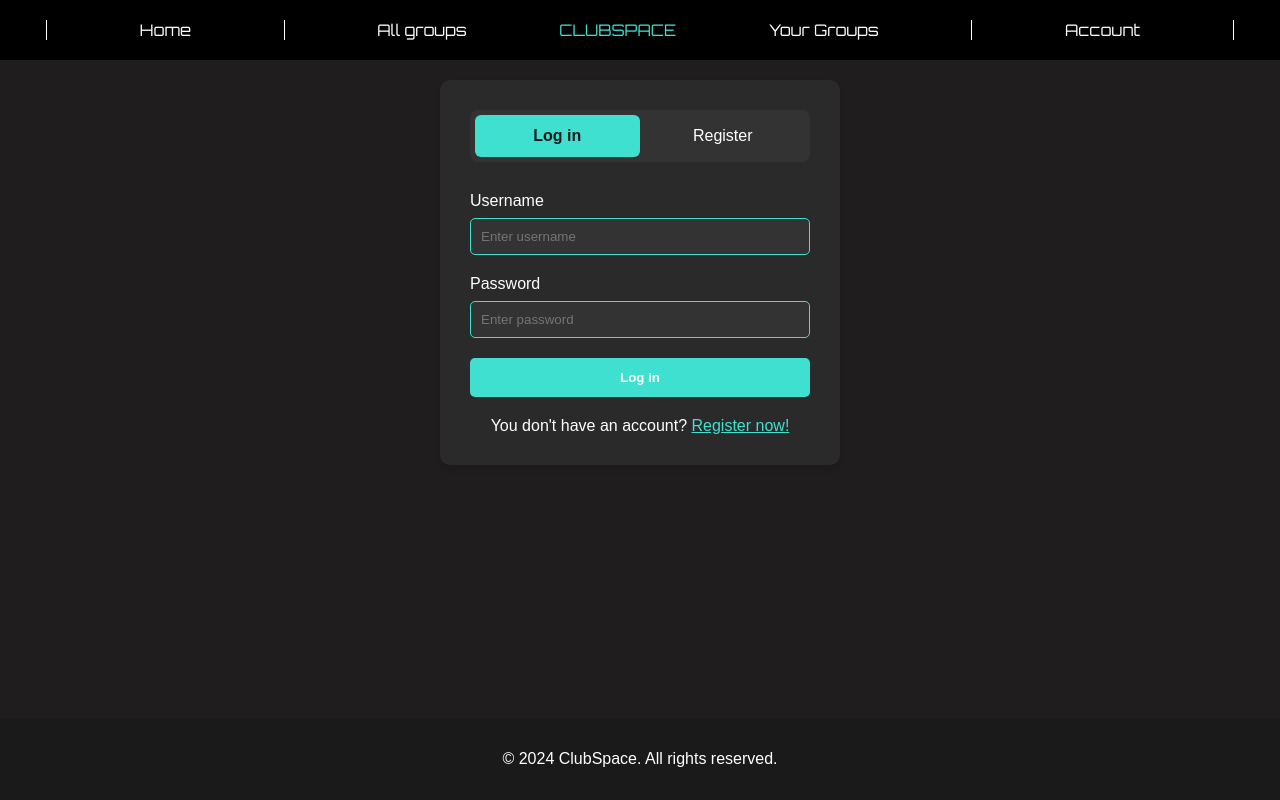
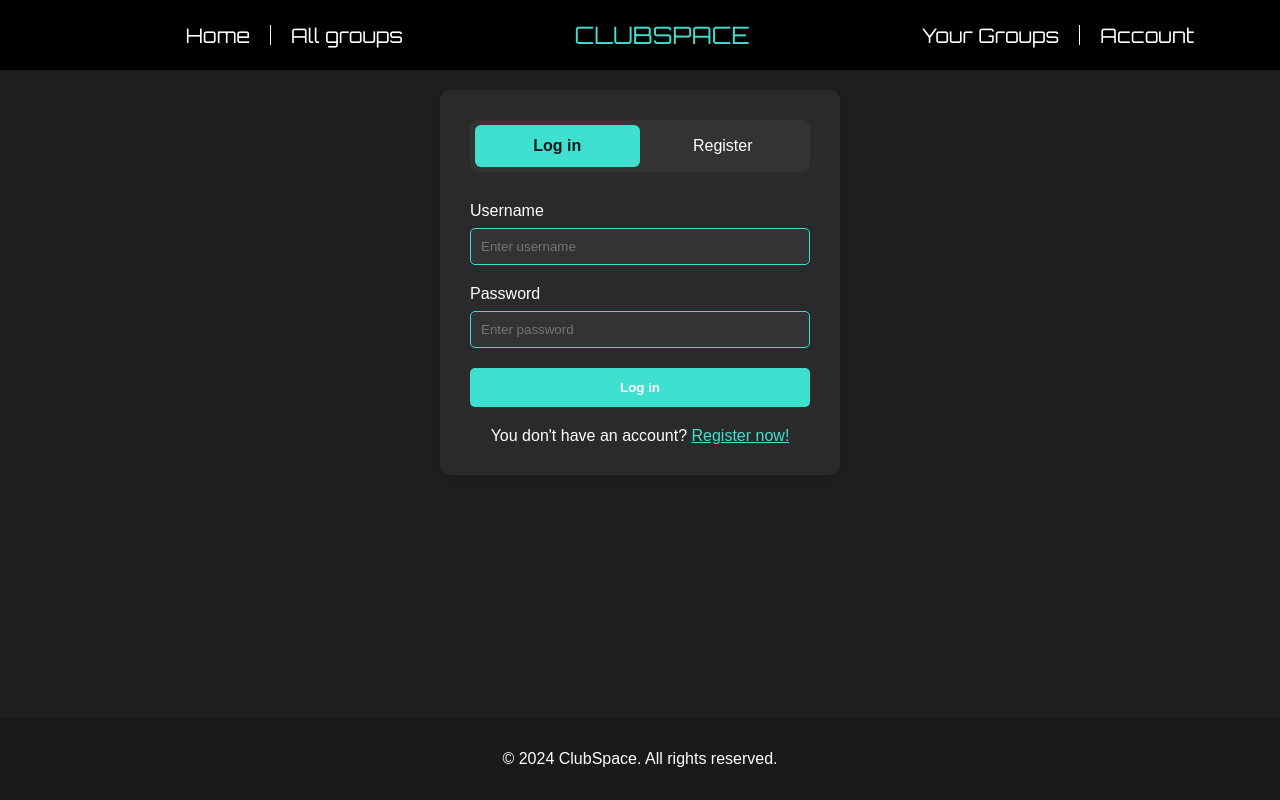
Before and after one commit to JakubPakula1/club-space-app, a Next.js app: page /auth in a window 1280 px wide. Built offline with nearby package versions, Linux system fonts and the light colour scheme.

Commit message:
added Authentication with JWT and cookies

```diff
--- /dev/null
+++ b/app/account/page.js
@@ -0,0 +1,3 @@
+export default function Account() {
+  return <>test</>;
+}
--- a/app/api/users/login/route.js
+++ b/app/api/users/login/route.js
@@ -1,6 +1,11 @@
 import { query } from "@/lib/db";
 import { NextResponse } from "next/server";
+import { cookies } from "next/headers";
 import bcrypt from "bcrypt";
+import jwt from "jsonwebtoken";
+
+const KEY =
+  "a15ddd7b7eb931f862aad1cb16380c506dc67babc28d9b499a0473d4c904f267c76940d513bbcbb8676b55bb214b01351144b6da411d6b302320e93b1196d411";
 
 export async function POST(req) {
   try {
@@ -24,9 +29,28 @@ export async function POST(req) {
         { status: 401 }
       );
     }
+    const token = jwt.sign({ userId: user.id, username: user.name }, KEY, {
+      expiresIn: "24h",
+    });
+    const response = NextResponse.json({
+      token: token,
+      success: true,
+      user: {
+        id: user.id,
+        name: user.name,
+      },
+    });
 
-    const { password: _, ...userWithoutPassword } = user;
-    return NextResponse.json(userWithoutPassword);
+    response.cookies.set({
+      name: "token",
+      value: token,
+      httpOnly: true,
+      secure: true,
+      sameSite: "strict",
+      maxAge: 60 * 60 * 24,
+    });
+
+    return response;
   } catch (error) {
     console.error("Login error:", error);
     return NextResponse.json(
--- a/app/auth/page.js
+++ b/app/auth/page.js
@@ -1,10 +1,11 @@
 "use client";
 import { useState } from "react";
 import styles from "../styles/Auth.module.css";
+import { useRouter } from "next/navigation";
 
 export default function Auth() {
+  const router = useRouter();
   const [isLogin, setIsLogin] = useState(true);
-
   const [formData, setFormData] = useState({
     username: "",
     password: "",
@@ -42,6 +43,7 @@ export default function Auth() {
 
       const data = await response.json();
       if (!response.ok) throw new Error(data.error);
+      router.push("/");
     } catch (err) {
       setError(err.message);
     }
--- a/app/components/Navigation.jsx
+++ b/app/components/Navigation.jsx
@@ -1,27 +1,26 @@
 import Link from "next/link";
 import navigation from "@/app/styles/Navigation.module.css";
+
 export default function Navigation() {
   return (
-    <ul className={navigation.list}>
-      <li className={navigation.bar}></li>
-      <li className={navigation.item}>
+    <nav className={navigation.nav}>
+      <div className={navigation.leftSection}>
         <Link href="/">Home</Link>
-      </li>
-      <li className={navigation.bar}></li>
-      <li className={navigation.item}>
+        <div className={navigation.bar}></div>
         <Link href="/groups">All groups</Link>
-      </li>
-      <li className={navigation.title}>
-        <Link href="/groups">CLUBSPACE</Link>
-      </li>
-      <li className={navigation.item}>
+      </div>
+
+      <div className={navigation.centerSection}>
+        <Link href="/" className={navigation.title}>
+          CLUBSPACE
+        </Link>
+      </div>
+
+      <div className={navigation.rightSection}>
         <Link href="#">Your Groups</Link>
-      </li>
-      <li className={navigation.bar}></li>
-      <li className={navigation.item}>
-        <Link href="#">Account</Link>
-      </li>
-      <li className={navigation.bar}></li>
-    </ul>
+        <div className={navigation.bar}></div>
+        <Link href="/account">Account</Link>
+      </div>
+    </nav>
   );
 }
--- a/app/styles/GroupCard.module.css
+++ b/app/styles/GroupCard.module.css
@@ -4,7 +4,7 @@
   justify-content: center;
 }
 .card {
-  width: 25%;
+  width: 400px;
   height: 200px;
   border-radius: 20px;
   background-color: rgb(68, 59, 59);
--- a/app/styles/Navigation.module.css
+++ b/app/styles/Navigation.module.css
@@ -1,21 +1,41 @@
-.list {
-  background-color: black;
-  padding: 20px 0;
-  list-style: none;
+.nav {
   display: flex;
   justify-content: space-around;
+  align-items: center;
+  padding: 20px 0;
+  background-color: black;
 }
 
-.item a {
+.leftSection,
+.rightSection {
+  display: flex;
+  align-items: center;
+  gap: 20px;
+  font-size: 20px;
+}
+.leftSection {
+  margin-left: 100px;
+}
+.centerSection {
+  text-align: center;
+}
+
+.bar {
+  height: 20px;
+  width: 1px;
+  background-color: white;
+}
+
+.title {
+  color: #40e0d0;
+  text-decoration: none;
   font-family: var(--font-orbitron);
+  font-size: 1.5rem;
+}
+
+.leftSection a,
+.rightSection a {
   color: white;
   text-decoration: none;
+  font-family: var(--font-orbitron);
 }
-.bar {
-  border-right: 1px solid white;
-}
-.title a {
-  text-decoration: none;
-  font-family: var(--font-orbitron);
-  color: #40e0d0;
-}
--- a/package.json
+++ b/package.json
@@ -10,6 +10,7 @@
   },
   "dependencies": {
     "bcrypt": "^5.1.1",
+    "jsonwebtoken": "^9.0.2",
     "next": "15.1.3",
     "pg": "^8.13.1",
     "react": "^19.0.0",
```
Also changed, not shown: app/api/users/auth/route.js (added, +24 -0 lines), app/assets/groupsData.js (deleted, +0 -38 lines), app/page.js (+29 -3 lines), middleware.js (added, +21 -0 lines), 1 other file (tests, documents, lock files or other folders).
